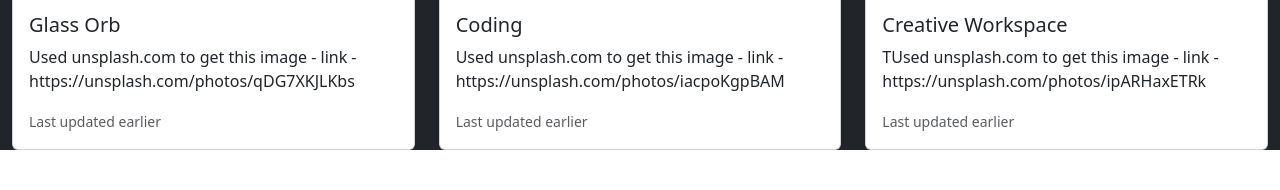
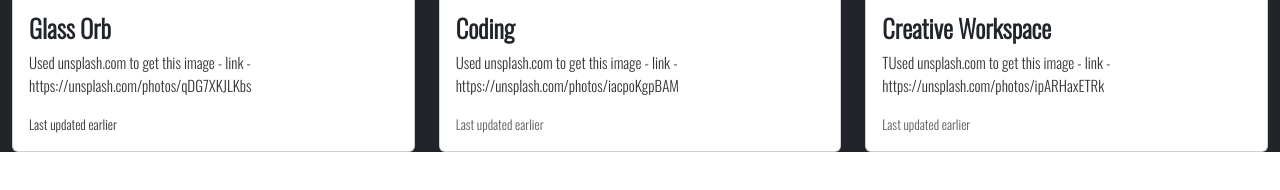
Before and after one commit to binod0422/AttendenceBootstrap, a plain HTML site: page index.html in a window 1280 px wide. Shown: the part 304-494 px from the top of the page. Drawn offline with nearby package versions, Linux system fonts and the light colour scheme.

Commit message:
add custom style

```diff
--- a/index.html
+++ b/index.html
@@ -6,7 +6,7 @@
     <meta name="viewport" content="width=device-width, initial-scale=1.0">
     <title>AttendenceBootstrap</title>
     <link href="https://cdn.jsdelivr.net/npm/bootstrap@5.3.0-alpha3/dist/css/bootstrap.min.css" rel="stylesheet" integrity="sha384-KK94CHFLLe+nY2dmCWGMq91rCGa5gtU4mk92HdvYe+M/SXH301p5ILy+dN9+nJOZ" crossorigin="anonymous">
-
+    <link href="style.css" rel="stylesheet">
 
 </head>
 <body>
@@ -19,7 +19,7 @@
                 <h5 class="card-title">Glass Orb
                 </h5>
                 <p class="card-text">Used unsplash.com to get this image - link - https://unsplash.com/photos/qDG7XKJLKbs</p>
-                <p class="card-text"><small class="text-muted">Last updated earlier</small></p>
+                <p class="card-text"><small>Last updated earlier</small></p>
               </div>
             </div>
           </div>
--- a/style.css
+++ b/style.css
@@ -1,13 +1,21 @@
-.card-title {
-    color: blue;
-    font-size: 20px;
-  }
+@import url('https://fonts.googleapis.com/css2?family=Oswald:wght@300&display=swap');
 
-  .card-text {
-    font-size: 14px;
-    line-height: 1.5;
-  }
+h5,
+p {
+    font-family: 'Oswald', sans-serif;
+}
 
-  .card-img-top {
-    border-radius: 10px;
-  }
+h5 {
+    font-size: 25px;
+    font-weight: bold;
+}
+
+p {
+    font-size: 15px;
+    color:rgba(0, 0, 0,.8);
+}
+
+/* Set the opacity of the card image to 0.8 on hover */
+.card-img-top:hover {
+    opacity: 0.8;
+}
```
